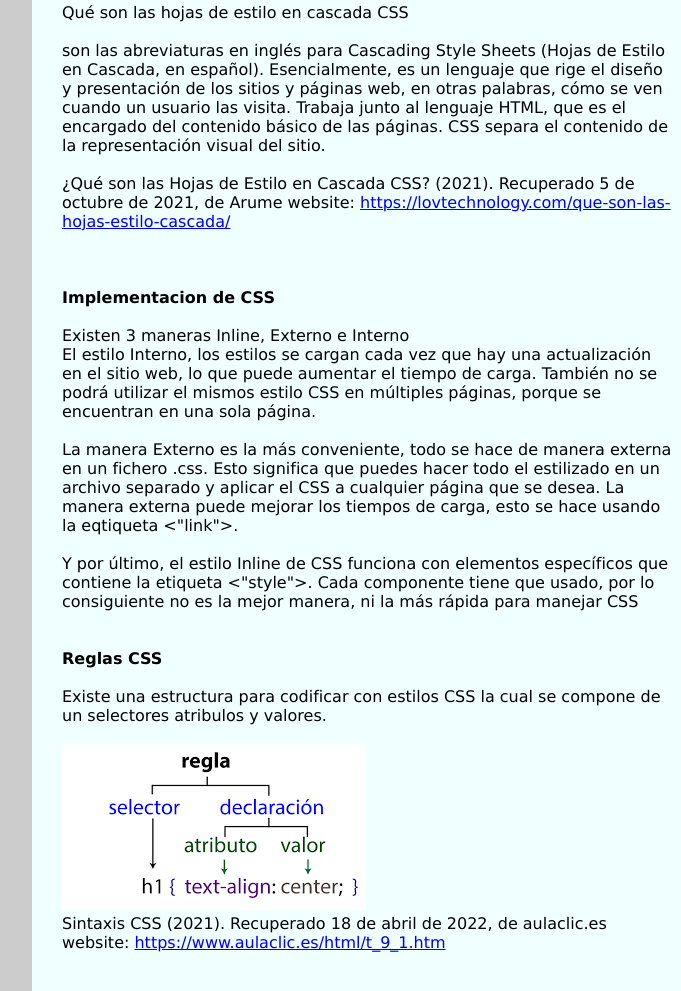
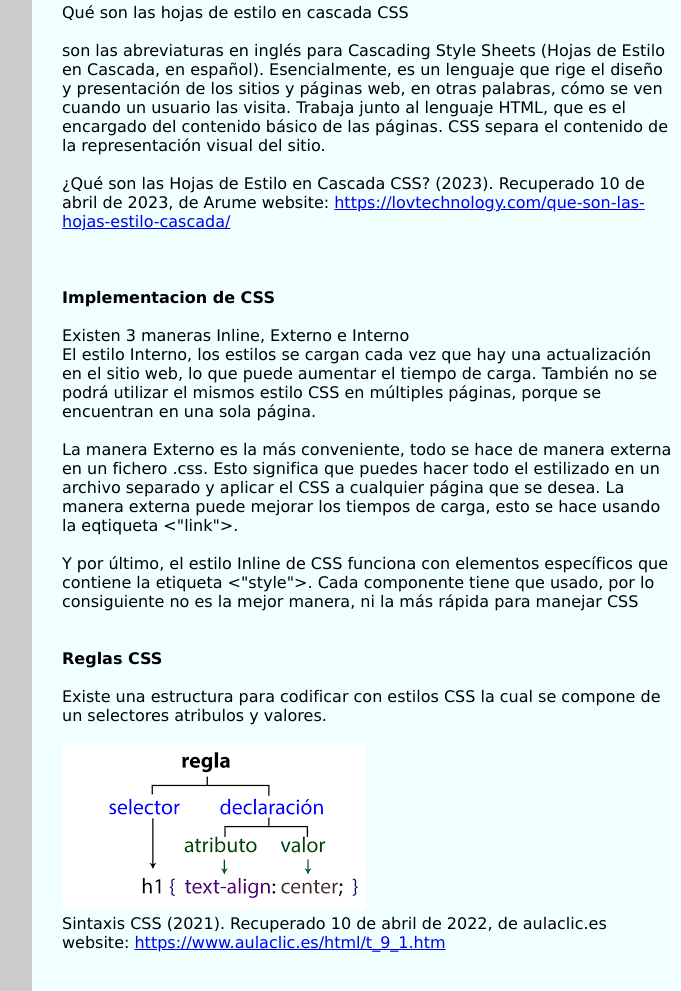
Before and after one commit to JmOrozcoS/DSW-JoseOrozco-1601, a plain HTML site: page Fase3/tema1.html in a window 1280 px wide. Shown: the part 561-1552 px from the top of the page, 96-777 px from the left. Drawn offline with Linux system fonts and the light colour scheme; grey boxes are pictures that could not be loaded.

Commit message:
correcciones

```diff
--- a/Fase3/tema1.html
+++ b/Fase3/tema1.html
@@ -46,7 +46,7 @@
 
             <p> Qué son las hojas de estilo en cascada  CSS <br><br>son las abreviaturas en inglés para Cascading Style Sheets (Hojas de Estilo en Cascada, en español). Esencialmente, es un lenguaje que rige el diseño y presentación de los sitios y páginas web, en otras palabras, cómo se ven cuando un usuario las visita. Trabaja junto al lenguaje HTML, que es el encargado del contenido básico de las páginas. CSS separa el contenido de la representación visual del sitio. <br> <br>
 
-            <p>¿Qué son las Hojas de Estilo en Cascada CSS? (2021). Recuperado 5 de octubre de 2021, de Arume website: <a href="https://lovtechnology.com/que-son-las-hojas-estilo-cascada/" rel="nofollow" target="_blank">https://lovtechnology.com/que-son-las-hojas-estilo-cascada/</a> </p>
+            <p>¿Qué son las Hojas de Estilo en Cascada CSS? (2023). Recuperado 10 de abril de 2023, de Arume website: <a href="https://lovtechnology.com/que-son-las-hojas-estilo-cascada/" rel="nofollow" target="_blank">https://lovtechnology.com/que-son-las-hojas-estilo-cascada/</a> </p>
             <br><br> <br>
             <h4>Implementacion de CSS</h4> <br>
             <p>Existen 3 maneras Inline, Externo e Interno</p>
@@ -60,7 +60,7 @@
             <h4>Reglas CSS</h4> <br>
             <p>Existe una estructura para codificar con estilos CSS la cual se compone de un selectores atribulos y valores.</p>  <br>
             <img src="images/regla-css.png" alt="">
-            <p>Sintaxis CSS (2021). Recuperado 18 de abril de 2022, de aulaclic.es website: <a href="https://www.aulaclic.es/html/t_9_1.htm" rel="nofollow" target="_blank">https://www.aulaclic.es/html/t_9_1.htm</a></p>
+            <p>Sintaxis CSS (2021). Recuperado 10 de abril de 2022, de aulaclic.es website: <a href="https://www.aulaclic.es/html/t_9_1.htm" rel="nofollow" target="_blank">https://www.aulaclic.es/html/t_9_1.htm</a></p>
             <br> <br> <br>
 
             <h4>Selector</h4> <br>
```
